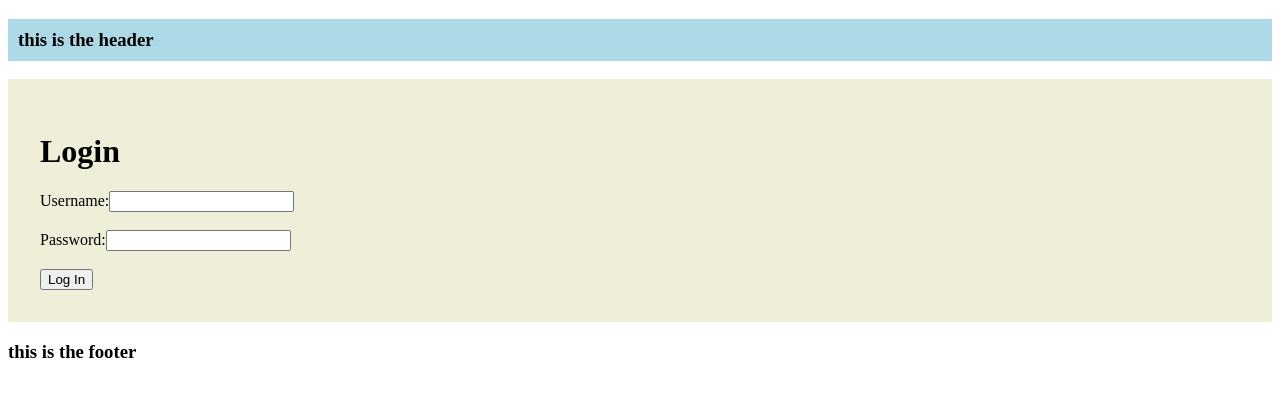
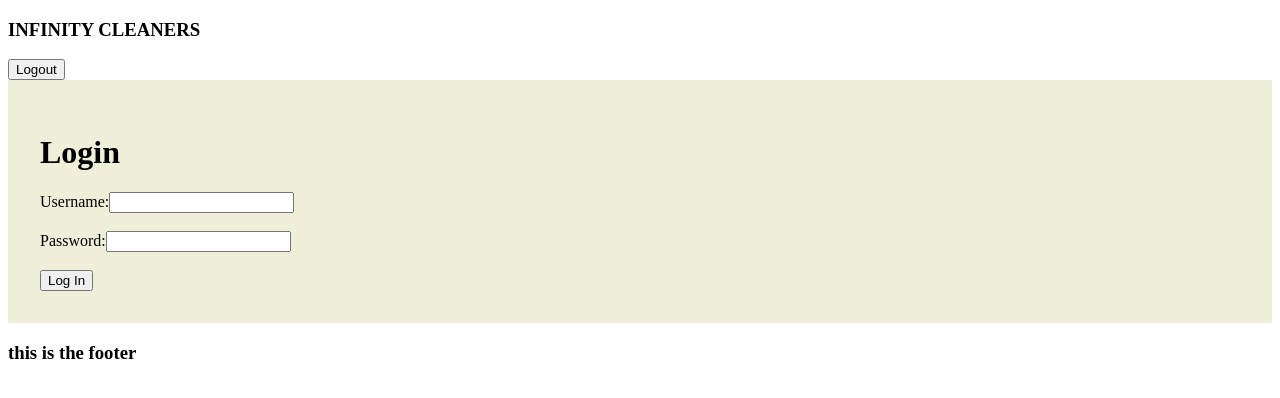
Before and after one commit to wooin0428/Project, a React (Vite) app in the folder frontend/: page /login in a window 1280 px wide. Shown: the top 398 px of the page. Built offline with nearby package versions, Linux system fonts and the light colour scheme; no server answers.

Commit message:
logout button

```diff
--- a/frontend/src/components/Header.jsx
+++ b/frontend/src/components/Header.jsx
@@ -1,11 +1,17 @@
 import React from "react";
-
+import { useNavigate } from "react-router-dom";
+import { logoutUser } from "../helpers/logoutUser";
 
 const Header = () => {
+  const navigate = useNavigate();
+
   return (
-    <h3 className='header1'>
-        this is the header
-    </h3>
+    <div className="headerBar">
+      <h3>INFINITY CLEANERS</h3>
+      <div className="logoutbox">
+        <button onClick={() => logoutUser(navigate)}>Logout</button>
+      </div>
+    </div>
   );
 };
 
--- /dev/null
+++ b/frontend/src/helpers/logoutUser.jsx
@@ -0,0 +1,16 @@
+export async function logoutUser(navigate) {
+    try {
+      const res = await fetch("/api/logout", {
+        method: "POST",
+        credentials: "include",
+      });
+
+      if (res.ok) {
+        navigate("/login");
+      } else {
+        console.error("Logout failed");
+      }
+    } catch (err) {
+      console.error("Error during logout:", err);
+    }
+  }
```
